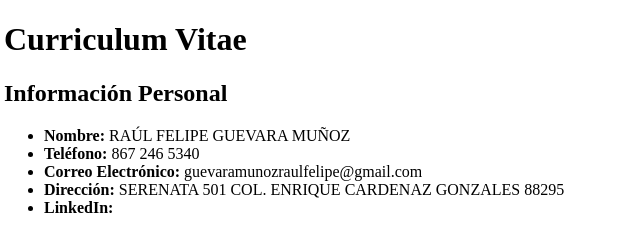
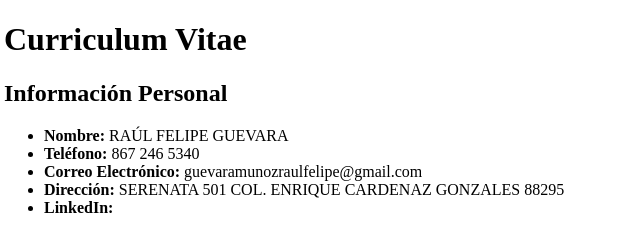
Before and after one commit to 22100194-RaulFGM/ProgramacionWeb, a plain HTML site: page Parcial1/2.CV/CV.html in a window 1280 px wide. Shown: the top 234 px of the page, 4-644 px from the left. Drawn offline with Linux system fonts and the light colour scheme.

Commit message:
Se edito el nombre de CV

```diff
--- a/Parcial1/2.CV/CV.html
+++ b/Parcial1/2.CV/CV.html
@@ -11,7 +11,7 @@
 
     <h2>Información Personal</h2>
     <ul>
-        <li><strong>Nombre:</strong> RAÚL FELIPE GUEVARA MUÑOZ </li>
+        <li><strong>Nombre:</strong> RAÚL FELIPE GUEVARA </li>
         <li><strong>Teléfono:</strong> 867 246 5340 </li>
         <li><strong>Correo Electrónico:</strong> guevaramunozraulfelipe@gmail.com </li>
         <li><strong>Dirección:</strong> SERENATA 501 COL. ENRIQUE CARDENAZ GONZALES 88295 </li>
```
